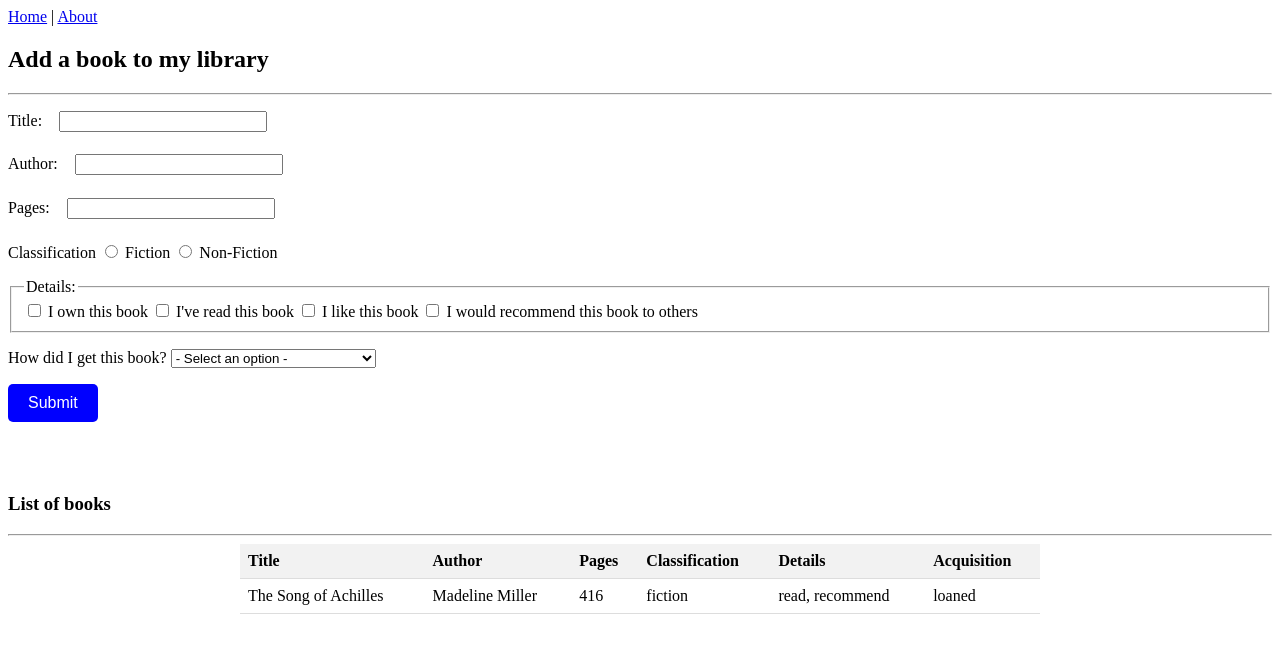
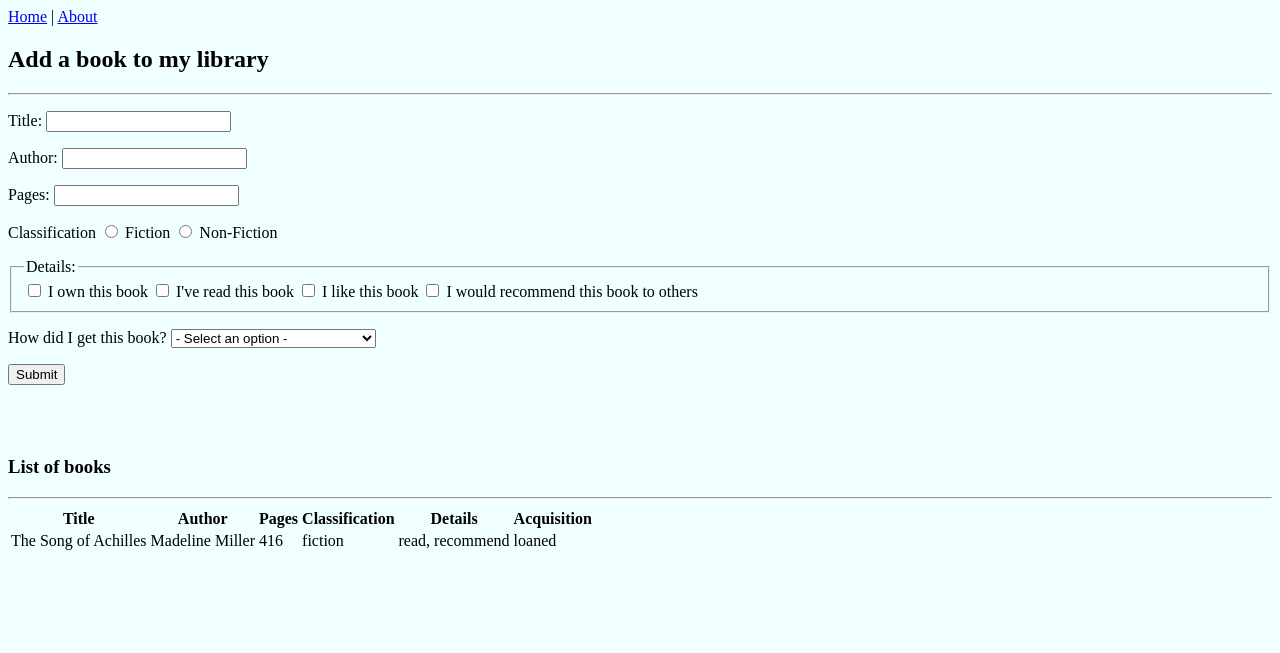
Before and after one commit to baileylamm/BAIS3300-PairProgram, a Flask app: page / in a window 1280 px wide. Shown: the top 653 px of the page. Run offline with Flask 3, Linux system fonts and the light colour scheme.

Commit message:
stylesheet edits

```diff
--- a/static/css/stylesheet.css
+++ b/static/css/stylesheet.css
@@ -1,43 +1,3 @@
-label {
-  text-align: right;
-  width: 6em;
-  margin-bottom: 0.5em;
+body{
+  background-color: azure;
 }
-
-input[type="text"] {
-  width: 15em;
-  margin-left: 1em;
-  margin-bottom: 0.5em;
-}
-
-input[type="submit"] {
-  background-color: blue;
-  color: white;
-  padding: 10px 20px;
-  border: none;
-  border-radius: 5px;
-  font-size: 16px;
-  cursor: pointer;
-}
-
-table {
-  border-collapse: collapse;
-  width: 100%;
-  max-width: 800px;
-  margin: 0 auto;
-}
-
-th, td {
-  text-align: left;
-  padding: 8px;
-  border-bottom: 1px solid #ddd;
-}
-
-th {
-  background-color: #f2f2f2;
-  font-weight: bold;
-}
-
-tr:hover {
-  background-color: #f5f5f5;
-}
```
